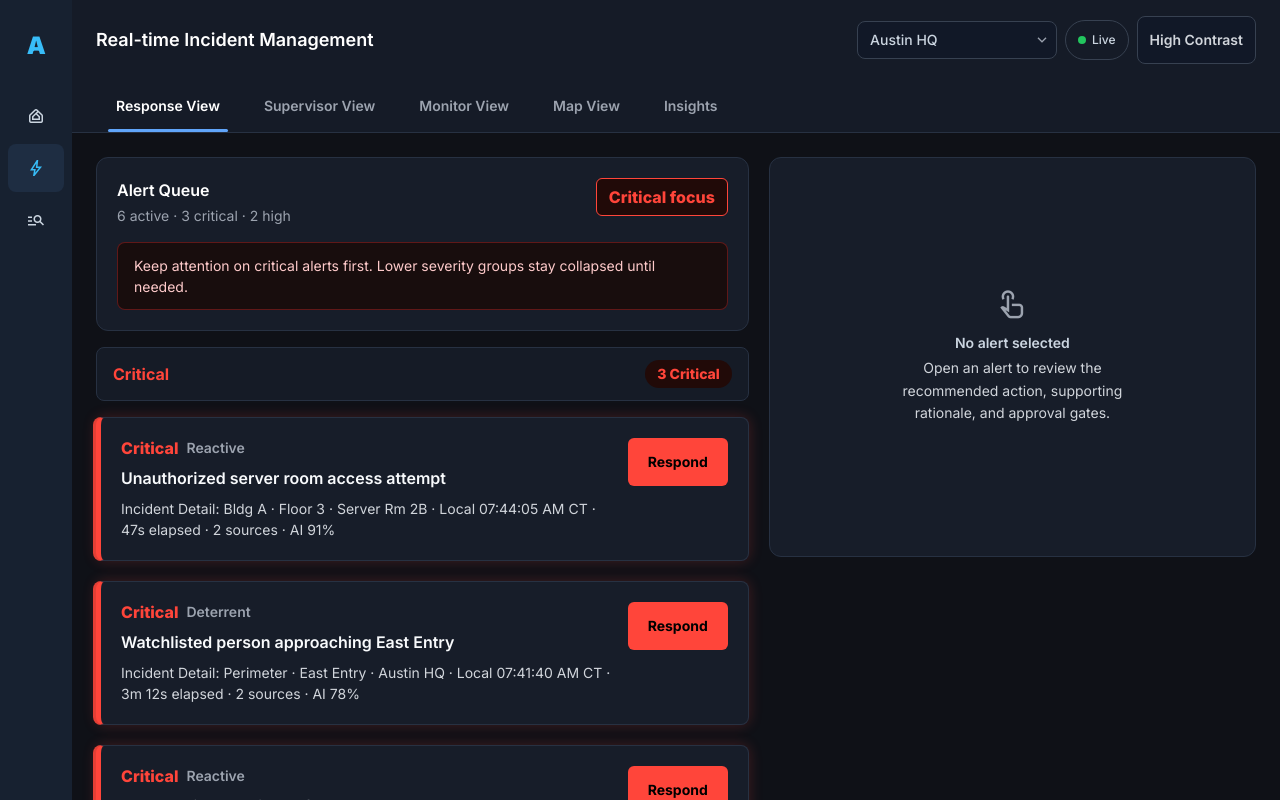
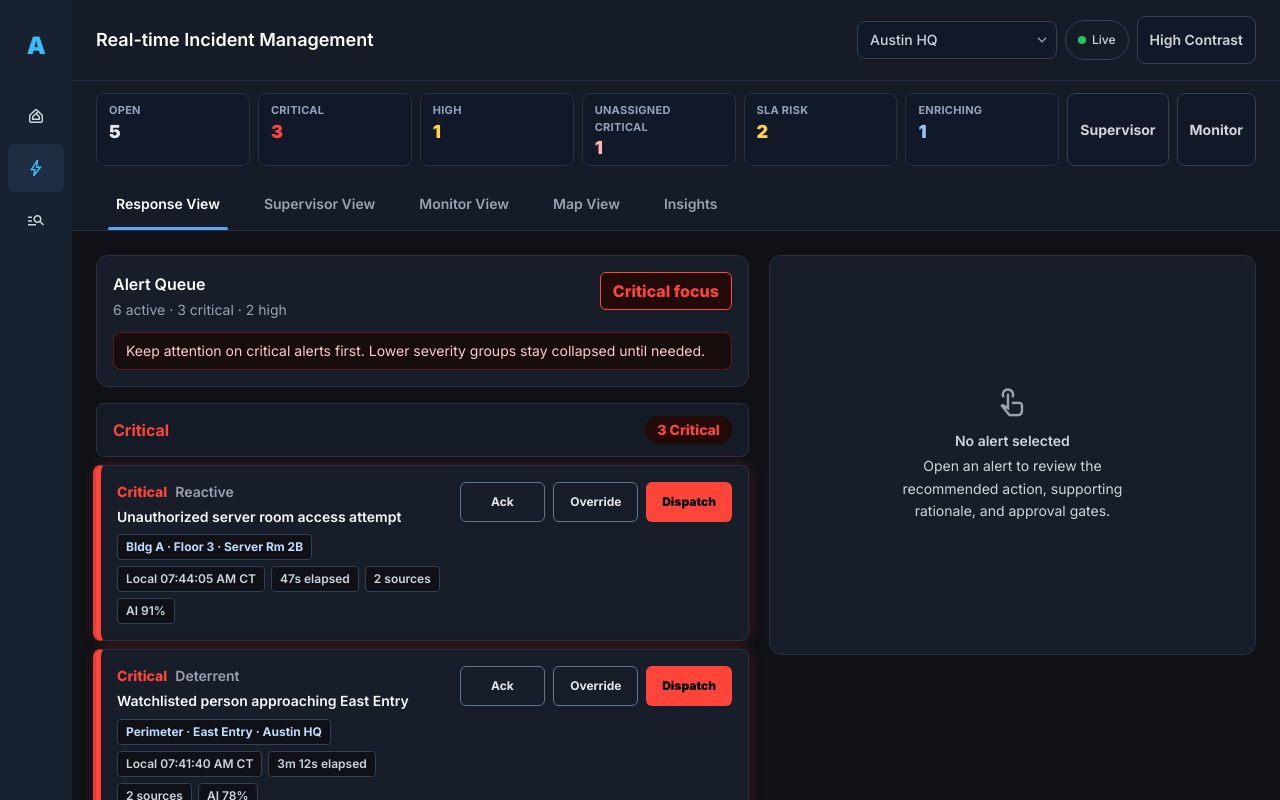
Before and after one commit to bgeorge-een/project-agora-v3, a Next.js app: page /incident-management in a window 1280 px wide. Shown: the top 800 px of the page. Built offline with nearby package versions, Linux system fonts and the light colour scheme.

Commit message:
Address incident management Lighthouse feedback

```diff
--- a/app/incident-management/page.tsx
+++ b/app/incident-management/page.tsx
@@ -6,6 +6,7 @@ import SupervisorView from '@/components/incident/SupervisorView'
 import MonitorView from '@/components/incident/MonitorView'
 import MapView from '@/components/incident/MapView'
 import InsightsView from '@/components/incident/InsightsView'
+import { MOCK_ALERTS } from '@/lib/mock-data/scenarios'
 
 type ViewTab = 'response' | 'supervisor' | 'monitor' | 'map' | 'insights'
 
@@ -23,6 +24,12 @@ export default function IncidentManagementPage() {
   const [tab, setTab] = useState<ViewTab>('response')
   const [site, setSite] = useState('Austin HQ')
   const [highContrast, setHighContrast] = useState(false)
+  const siteAlerts = MOCK_ALERTS.filter((alert) => alert.siteName === site)
+  const criticalCount = siteAlerts.filter((alert) => alert.severity === 'critical').length
+  const highCount = siteAlerts.filter((alert) => alert.severity === 'high').length
+  const enrichingCount = siteAlerts.filter((alert) => alert.status === 'enriching').length
+  const slaRiskCount = site === 'Austin HQ' ? 2 : site === 'Cedar Park Warehouse' ? 1 : 0
+  const unassignedCriticalCount = site === 'Austin HQ' ? 1 : 0
 
   return (
     <div
@@ -57,6 +64,7 @@ export default function IncidentManagementPage() {
               </select>
               <span
                 className="material-symbols-outlined pointer-events-none absolute right-1.5 top-1/2 -translate-y-1/2 text-[#9CA3AF]"
+                aria-hidden="true"
                 style={{ fontSize: '18px', lineHeight: 1 }}
               >
                 expand_more
@@ -82,6 +90,50 @@ export default function IncidentManagementPage() {
             >
               High Contrast
             </button>
+          </div>
+        </div>
+
+        <div className="border-t border-[#273142] px-4 py-3 sm:px-5 xl:px-6">
+          <div className="grid grid-cols-2 gap-2 md:grid-cols-4 xl:grid-cols-[repeat(6,minmax(0,1fr))_auto]">
+            {[
+              { label: 'Open', value: siteAlerts.length, tone: '#E5E7EB' },
+              { label: 'Critical', value: criticalCount, tone: '#FF453A' },
+              { label: 'High', value: highCount, tone: '#FCD34D' },
+              { label: 'Unassigned Critical', value: unassignedCriticalCount, tone: '#FFB4AE' },
+              { label: 'SLA Risk', value: slaRiskCount, tone: '#FCD34D' },
+              { label: 'Enriching', value: enrichingCount, tone: '#93C5FD' },
+            ].map((metric) => (
+              <div key={metric.label} className="rounded-lg border border-[#273142] bg-[#111827] px-3 py-2">
+                <p className="text-[11px] font-bold uppercase tracking-wide text-[#94A3B8]">{metric.label}</p>
+                <p className="mt-1 text-lg font-black leading-none" style={{ color: metric.tone }}>
+                  {metric.value}
+                </p>
+              </div>
+            ))}
+            <div className="col-span-2 flex gap-2 md:col-span-4 xl:col-span-1 xl:justify-end">
+              <button
+                type="button"
+                onClick={() => setTab('supervisor')}
+                className={`min-h-11 flex-1 rounded-lg px-3 text-sm font-bold transition-colors xl:flex-none ${
+                  tab === 'supervisor'
+                    ? 'bg-[#2563EB] text-white'
+                    : 'border border-[#374151] bg-[#111827] text-[#D1D5DB] hover:bg-[#1F2937]'
+                }`}
+              >
+                Supervisor
+              </button>
+              <button
+                type="button"
+                onClick={() => setTab('monitor')}
+                className={`min-h-11 flex-1 rounded-lg px-3 text-sm font-bold transition-colors xl:flex-none ${
+                  tab === 'monitor'
+                    ? 'bg-[#2563EB] text-white'
+                    : 'border border-[#374151] bg-[#111827] text-[#D1D5DB] hover:bg-[#1F2937]'
+                }`}
+              >
+                Monitor
+              </button>
+            </div>
           </div>
         </div>
 
--- a/app/page.tsx
+++ b/app/page.tsx
@@ -29,14 +29,14 @@ function BottomCTA() {
             href="/incident-management"
             className="inline-flex w-full items-center justify-center gap-2 rounded-xl bg-[#2563EB] px-7 py-4 text-sm font-semibold text-white shadow-lg transition-colors hover:bg-[#1D4ED8] sm:w-auto"
           >
-            <span className="material-symbols-outlined" style={{ fontSize: 18 }}>bolt</span>
+            <span className="material-symbols-outlined" aria-hidden="true" style={{ fontSize: 18 }}>bolt</span>
             Real-time Incident Management <span aria-hidden>→</span>
           </Link>
           <Link
             href="/case-management"
             className="inline-flex w-full items-center justify-center gap-2 rounded-xl bg-[#7C3AED] px-7 py-4 text-sm font-semibold text-white shadow-lg transition-colors hover:bg-[#6D28D9] sm:w-auto"
           >
-            <span className="material-symbols-outlined" style={{ fontSize: 18 }}>manage_search</span>
+            <span className="material-symbols-outlined" aria-hidden="true" style={{ fontSize: 18 }}>manage_search</span>
             Case Management <span aria-hidden>→</span>
           </Link>
         </div>
--- a/components/incident/ResponseView.tsx
+++ b/components/incident/ResponseView.tsx
@@ -77,7 +77,9 @@ function AlertCard({
   alert,
   selected,
   resolution,
+  onAccept,
   onReview,
+  onOverride,
   highContrast = false,
 }: AlertCardProps) {
   const isDeterrent = alert.type === 'deterrent'
@@ -85,7 +87,6 @@ function AlertCard({
   const confidence = alert.nba ? Math.round(alert.nba.confidence * 100) : null
   const criticalUnacknowledged = alert.severity === 'critical' && !resolution
   const detailItems = [
-    alert.location,
     `Local ${formatLocalTime(alert.ageSeconds)}`,
     formatElapsed(alert.ageSeconds),
     `${alert.sources.length} sources`,
@@ -94,7 +95,7 @@ function AlertCard({
 
   return (
     <div
-      className={`soc-surface rounded-lg border p-5 transition-colors ${
+      className={`soc-surface rounded-lg border p-3 transition-colors sm:p-4 ${
         criticalUnacknowledged ? 'critical-unacknowledged' : ''
       } ${
         selected
@@ -107,9 +108,9 @@ function AlertCard({
       }`}
       style={{ borderLeft: `5px solid ${selected ? '#60A5FA' : meta.rail}` }}
     >
-      <div className="flex flex-col gap-4 sm:flex-row sm:items-start sm:justify-between">
+      <div className="flex flex-col gap-3 sm:flex-row sm:items-start sm:justify-between">
         <div className="min-w-0 flex-1">
-          <div className="mb-2 flex items-center gap-2 text-base leading-none">
+          <div className="mb-1.5 flex items-center gap-2 text-sm leading-none">
             <span className="font-extrabold" style={{ color: meta.text }}>
               {meta.label}
             </span>
@@ -117,16 +118,43 @@ function AlertCard({
               {isDeterrent ? 'Deterrent' : 'Reactive'}
             </span>
           </div>
-          <h3 className="text-base font-semibold leading-[1.5] text-[#F8FAFC]">
+          <h3 className="text-sm font-semibold leading-[1.3] text-[#F8FAFC]">
             {alert.title}
           </h3>
-          <p className="soc-muted mt-2 text-sm leading-[1.5] text-[#D1D5DB]">
-            Incident Detail: {detailItems.filter(Boolean).join(' · ')}
-          </p>
+          <div className="soc-muted mt-2 flex flex-wrap items-center gap-1.5 text-sm leading-[1.4] text-[#D1D5DB]">
+            <button
+              type="button"
+              onClick={() => onReview(alert)}
+              className="rounded border border-[#334155] bg-[#0F1117] px-2 py-1 text-left text-xs font-bold text-[#BFDBFE] transition-colors hover:border-[#60A5FA]"
+            >
+              {alert.location}
+            </button>
+            {detailItems.filter(Boolean).map((item) => (
+              <span key={item} className="rounded border border-[#334155] bg-[#0F1117] px-2 py-1 text-xs font-semibold text-[#CBD5E1]">
+                {item}
+              </span>
+            ))}
           </div>
+        </div>
+        <div className="grid w-full grid-cols-3 gap-2 sm:w-auto sm:min-w-[17rem]">
           <button
+            type="button"
+            onClick={() => onAccept(alert)}
+            className="min-h-10 rounded-md border border-[#64748B] px-2 text-xs font-bold text-[#E5E7EB] transition-colors hover:bg-[#1F2937]"
+          >
+            Ack
+          </button>
+          <button
+            type="button"
+            onClick={() => onOverride(alert)}
+            className="min-h-10 rounded-md border border-[#64748B] px-2 text-xs font-bold text-[#E5E7EB] transition-colors hover:bg-[#1F2937]"
+          >
+            Override
+          </button>
+          <button
+            type="button"
             onClick={() => onReview(alert)}
-          className={`min-h-12 w-full shrink-0 rounded-md px-5 text-sm font-bold transition-colors sm:w-auto ${
+            className={`min-h-10 rounded-md px-3 text-xs font-black transition-colors ${
               selected
                 ? 'bg-[#243B55] text-[#BFDBFE]'
                 : alert.severity === 'critical'
@@ -134,8 +162,9 @@ function AlertCard({
                   : 'bg-[#2563EB] text-white hover:bg-[#1D4ED8]'
             }`}
           >
-          {selected ? 'Selected' : alert.severity === 'critical' ? 'Respond' : 'Open'}
+            {selected ? 'Selected' : alert.severity === 'critical' ? 'Dispatch' : 'Open'}
           </button>
+        </div>
       </div>
 
       {resolution && (
@@ -250,7 +279,7 @@ export default function ResponseView({
       {/* LEFT — Alert Queue */}
       <div className="space-y-4">
         <div
-          className={`soc-surface rounded-xl border p-5 ${
+          className={`soc-surface rounded-xl border p-4 ${
             highContrast ? 'border-[#64748B] bg-black' : 'border-[#273142] bg-[#171D29]'
           }`}
         >
@@ -268,7 +297,7 @@ export default function ResponseView({
             )}
           </div>
           {criticalCount > 0 && (
-            <div className="mt-4 rounded-lg border border-[#7F1D1D]/70 bg-[#180D0D] px-4 py-3 text-sm leading-[1.5] text-[#FECACA]">
+            <div className="mt-3 rounded-lg border border-[#7F1D1D]/70 bg-[#180D0D] px-3 py-2 text-sm leading-[1.45] text-[#FECACA]">
               Keep attention on critical alerts first. Lower severity groups stay collapsed until needed.
             </div>
           )}
@@ -325,7 +354,7 @@ export default function ResponseView({
               </button>
 
               {(isCritical || isOpen) && (
-                <div className="mt-4 space-y-5">
+                <div className="mt-2 space-y-2">
                   {list.length === 0 ? (
                     <p className="px-3 py-2 text-sm text-[#9CA3AF]">
                       No {meta.label.toLowerCase()} alerts.
```
Also changed, not shown: components/Sidebar.tsx (+14 -2 lines). Lines whose indentation alone changed are shown as unchanged.
